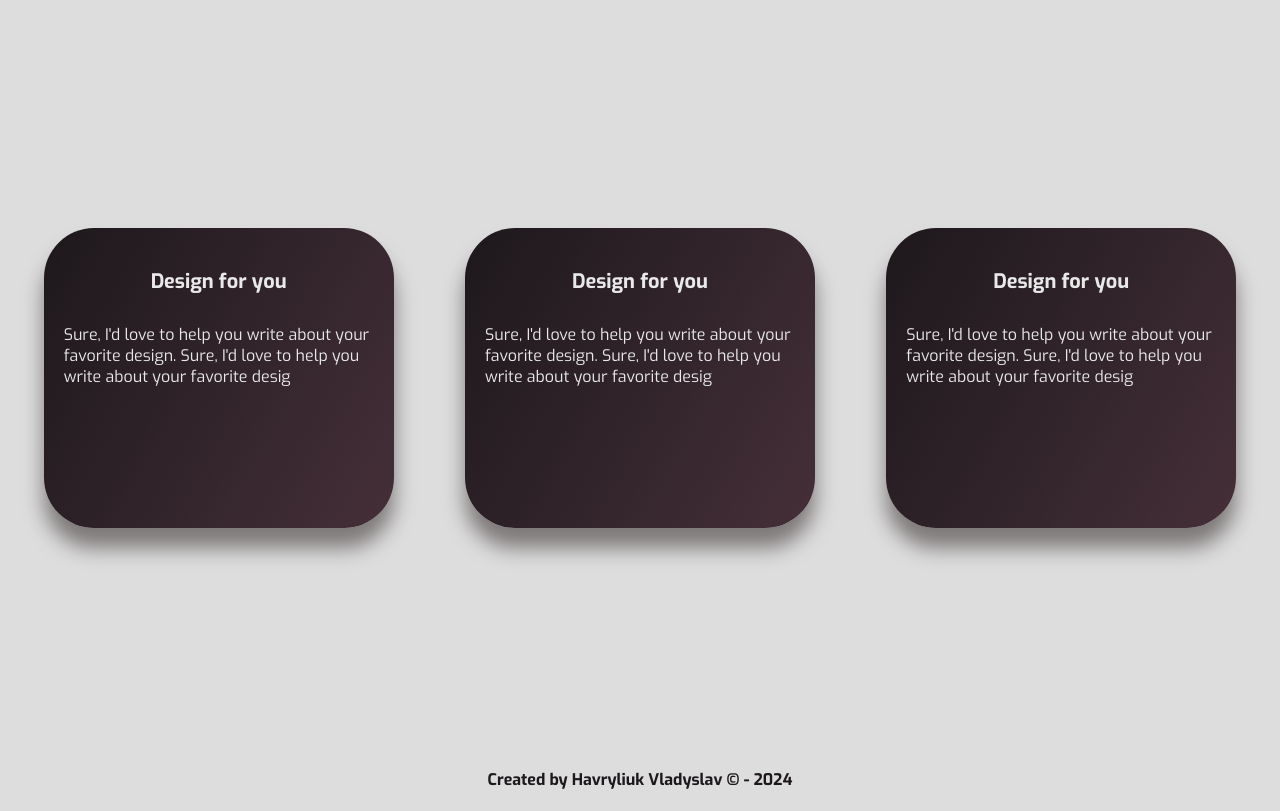
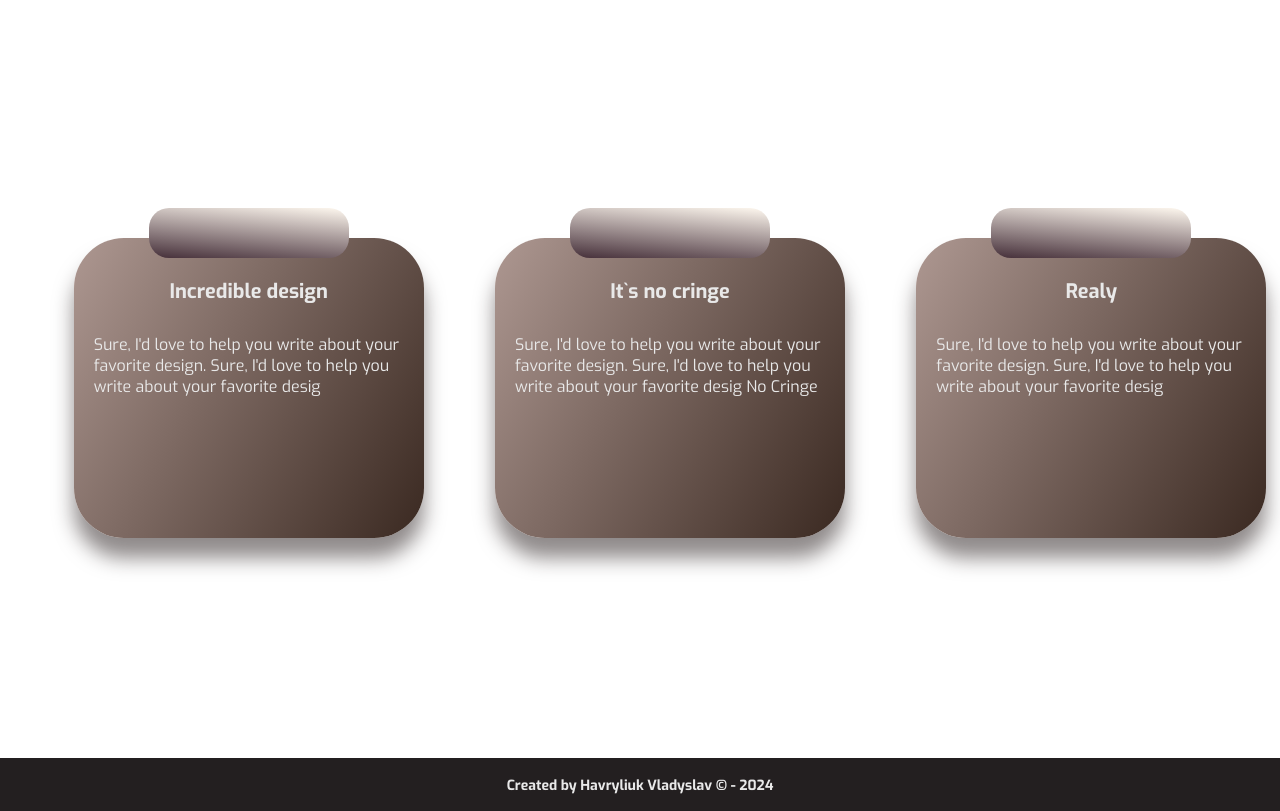
Before and after one commit to Bogdan200006/-_3_-_1, a plain HTML site: page index.html in a window 1280 px wide. Shown: the part 131-942 px from the top of the page. After the commit the page ends 800 px from the top, so only its background shows below. Drawn offline with Linux system fonts and the light colour scheme.

Commit message:
Re-Design
- add animations linear gradient for blocks
- add a "top-planks" for block

```diff
--- a/index.html
+++ b/index.html
@@ -1,5 +1,6 @@
 <!DOCTYPE html>
 <html lang="en">
+
 <head>
     <meta charset="UTF-8">
     <meta name="viewport" content="width=device-width, initial-scale=1.0">
@@ -7,29 +8,44 @@
     <link rel="stylesheet" href="style.css">
     <link rel="preconnect" href="https://fonts.googleapis.com">
     <link rel="preconnect" href="https://fonts.gstatic.com" crossorigin>
-    <link href="https://fonts.googleapis.com/css2?family=Exo:ital,wght@0,100..900;1,100..900&display=swap" rel="stylesheet">
+    <link href="https://fonts.googleapis.com/css2?family=Exo:ital,wght@0,100..900;1,100..900&display=swap"
+        rel="stylesheet">
+    <link rel="preconnect" href="https://fonts.googleapis.com">
+    <link rel="preconnect" href="https://fonts.gstatic.com" crossorigin>
+    <link href="https://fonts.googleapis.com/css2?family=Comfortaa:wght@300..700&family=Rajdhani:wght@300;400;500;600;700&display=swap" rel="stylesheet">
+    <!-- <link rel="preconnect" href="https://fonts.googleapis.com">
+    <link rel="preconnect" href="https://fonts.gstatic.com" crossorigin>
+    <link href="https://fonts.googleapis.com/css2?family=Comfortaa:wght@300..700&display=swap" rel="stylesheet"> -->
 </head>
 <body>
+    <!-- <div class="github">
+        <h6>Vizit my GitHub</h6>
+    </div> -->
+    <!-- <button type="button" onclick="location.href='https: github.com/Ackee-q'">Vizit My GitHub</button> -->
     <div class="title">
         <h3>It`s my design Bro...</h3>
     </div>
     <div class="wrap">
         <div class="block1">
-            <h1>Design for you</h1>
+            <h1>Incredible design</h1>
             <div class="descritption">
-                <p>Sure, I'd love to help you write about your favorite design. Sure, I'd love to help you write about your favorite desig
+                <p>Sure, I'd love to help you write about your favorite design. Sure, I'd love to help you write about
+                    your favorite desig
             </div>
         </div>
         <div class="block1">
-            <h1>Design for you</h1>
+            <h1>It`s no cringe</h1>
+
             <div class="descritption">
-                <p>Sure, I'd love to help you write about your favorite design. Sure, I'd love to help you write about your favorite desig
+                <p>Sure, I'd love to help you write about your favorite design. Sure, I'd love to help you write about
+                    your favorite desig No Cringe
             </div>
         </div>
         <div class="block1">
-            <h1>Design for you</h1>
+            <h1>Realy</h1>
             <div class="descritption">
-                <p>Sure, I'd love to help you write about your favorite design. Sure, I'd love to help you write about your favorite desig
+                <p>Sure, I'd love to help you write about your favorite design. Sure, I'd love to help you write about
+                    your favorite desig
             </div>
         </div>
     </div>
--- a/style.css
+++ b/style.css
@@ -1,5 +1,5 @@
 body{
-    background-color: #dddddd;
+    background-image: linear-gradient(120deg, #ffffff);
     text-align: center;
     color: #e9e9e9;
     font-family: "Exo", sans-serif;
@@ -13,6 +13,20 @@ h1{
     margin-top: 30px; */
     margin-top: 40px;
     position: fixed;
+}
+
+h1::before{
+    width: 200px;
+    height: 50px;
+    content: "";
+    background-image: linear-gradient(185deg, #fff9f0, #452f39);
+    display: block;
+    position: absolute;
+    left: 50%;
+    top: -70px;
+    transform: translateX(-50%);
+    border-radius: 20px;
+
 }
 
 /* h2{
@@ -36,7 +50,7 @@ h1{
     text-align: left;
 }
 
-.button{
+/* .button{
     top:5px;
     left: 30px;
     right: 30px;
@@ -44,7 +58,7 @@ h1{
     height: 30px;
     background-color: white;
 
-}
+} */
 
 .wrap{
     display: flex;
@@ -54,21 +68,87 @@ h1{
 
 .block1{
     display: flex;
+    position: relative;
     justify-content: space-around;
     top: 10px;
     left: 30px;
     width: 350px;
     height: 300px;
-    background-image: linear-gradient(120deg, #1d181c, #452f39);
+    background: linear-gradient(120deg, #1d181c, #36251d, #c7b0aa, #36251d, #36251d);
+    background-size: 500% 500%;
+    animation: color 15s ease-in-out infinite;
     border-radius: 50px;
     box-shadow: 0px 20px 20px rgba(34, 24, 23, 0.5);
 }
 
-.footers{
-    padding-top: 220px;
+@keyframes color{
+    0%{
+        background-position: 0 50%;
+
+    }
+    50%{
+        background-position: 100% 50%;
+
+    }
+    100%{
+        background-position: 0 50%;
+    }
 
 }
 
+footer {
+    background-color: #231f20;
+    color: white;
+    display: block;
+    height: 400px;
+    left: 0;
+    position: absolute;
+    width: 100%;
+    position: fixed;
+    margin-top: 230px;
+}
+
+/* .footers{
+    padding-top: 235px;
+
+} */
+
 h4{
-    color: #1d181c;
+
+    color: #e9e9e9;
+    font-size: 14px;
 }
+
+button{
+    top: 50px;
+    display: flex;
+    justify-content: flex-start;
+    width: 120px;
+    height: 60px;
+    border-radius: 50px;
+    background-color: #1d181c;
+
+}
+
+.logo{
+    position: absolute;
+    top: 60px;
+    margin-left: 160px;
+    width: 10px;
+    height: 10px;
+}
+
+h6{
+    font-size: 14px;
+    bottom: center;
+    margin-top: 22px;
+}
+
+.box_black{
+    background-color: red;
+    width: 150px;
+    height: 25px;
+    border-radius: 15px;
+    margin-top: 100px;
+
+}
```
Also changed, not shown: img/git.png (added).
